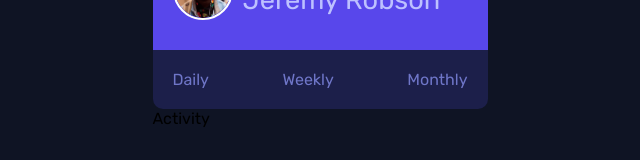
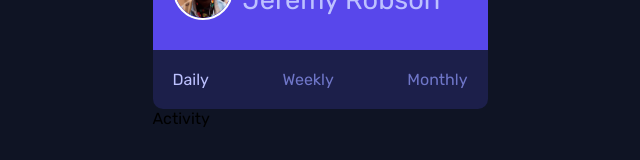
Before and after one commit to kujerocoding/time-tracking-dashboard, a React (Vite) app: page / in a window 1280 px wide. In both pictures the pointer is over the item "Daily". Shown: the part 371-531 px from the top of the page, without its empty margins (320-960 px from the left). Built offline with nearby package versions, Linux system fonts and the light colour scheme.

Commit message:
add hover effect to the periodical lists

```diff
--- a/src/App.css
+++ b/src/App.css
@@ -67,4 +67,9 @@ body{
     justify-content: space-between;
     color: var(--DESATURATEDBLUE);
     padding: 20px;
+    cursor: pointer;
 }
+
+.periodical--lists > li:hover {
+    color: var(--PALEBLUE);
+}
```
